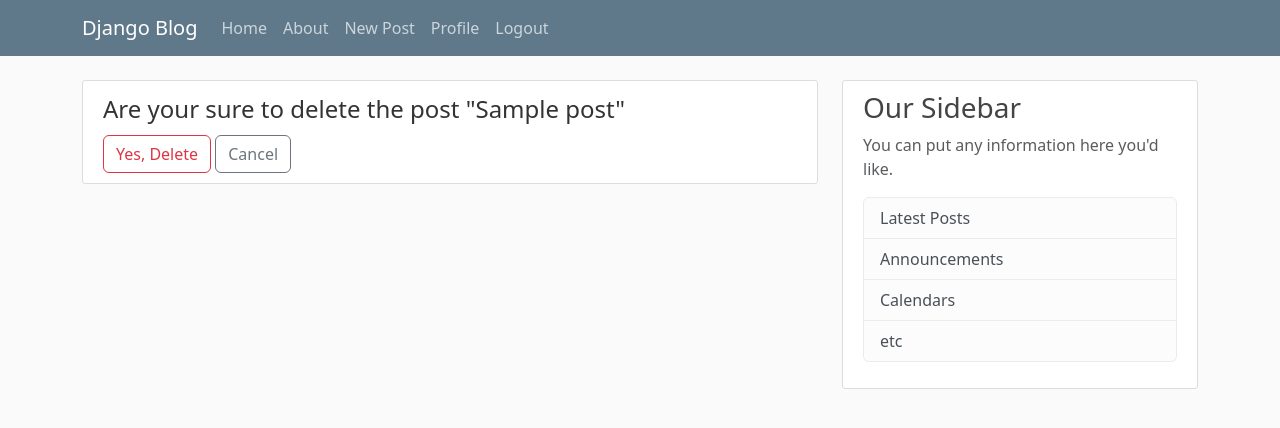
After one commit to Oyshik-ICT/PostForge, a Django app: page /post/1/delete in a window 1280 px wide. The commit adds this page. Shown: the top 428 px of the page. Run offline with Django 5.2, Linux system fonts and the light colour scheme; a user stored in the database is signed in; tables that the repository leaves empty hold one stand-in row (values such as "Sample post"); some libraries are stand-ins or nearby versions.

Commit message:
crud complete

```diff
--- a/blog/templates/blog/base.html
+++ b/blog/templates/blog/base.html
@@ -28,6 +28,7 @@
               <!-- Navbar Right Side -->
               <div class="navbar-nav">
                 {% if user.is_authenticated %}
+                  <a class="nav-item nav-link" href="{% url 'post-create'%}">New Post</a>
                   <a class="nav-item nav-link" href="{% url 'profile'%}">Profile</a>
                   <a class="nav-item nav-link" href="{% url 'logout'%}">Logout</a>
                 {% else %}
--- /dev/null
+++ b/blog/templates/blog/posts_confirm_delete.html
@@ -0,0 +1,17 @@
+{% extends "blog/base.html" %}
+{% load crispy_forms_tags%}
+
+{% block content%}
+    <div class="content-section">
+        <form method="POST">
+            {% csrf_token %}
+            <fieldset class="form-group">
+                <legend>Are your sure to delete the post "{{object.title}}"</legend>
+            </fieldset>
+            <div class="form-group">
+                <button class="btn btn-outline-danger" type="submit">Yes, Delete</button>
+                <a class="btn btn-outline-secondary" href="{%url 'post-detail' object.id%}">Cancel</a>
+            </div>
+        </form>
+    </div>
+{% endblock%}
--- a/blog/templates/blog/posts_detail.html
+++ b/blog/templates/blog/posts_detail.html
@@ -6,6 +6,12 @@
         <div class="article-metadata">
             <a class="mr-2" href="#">{{ object.author }}</a>
             <small class="text-muted">{{ object.date_posted|date:"F d, Y" }}</small>
+            {%if object.author == user %}
+                <div>
+                    <a class='btn btn-secondary btn-sm mt-1 mb-1'href="{% url 'post-update' object.id %}">Update</a>
+                    <a class='btn btn-danger btn-sm mt-1 mb-1'href="{% url 'post-delete' object.id %}">Delete</a>
+                </div>
+            {% endif %}
         </div>
         <h2 class="article-title">{{ object.title }}</a></h2>
         <p class="article-content">{{ object.content }}</p>
--- a/blog/urls.py
+++ b/blog/urls.py
@@ -4,6 +4,8 @@ from . import views
 urlpatterns = [
     path('', views.PostListView.as_view(), name = 'blog-home' ),
     path('post/<int:pk>/', views.PostDetailView.as_view(), name = 'post-detail'),
+    path('post/<int:pk>/update', views.PostUpdateView.as_view(), name = 'post-update'),
+    path('post/<int:pk>/delete', views.PostDeleteView.as_view(), name = 'post-delete'),
     path('post/new', views.PostCreateView.as_view(), name = 'post-create'),
     path('about/', views.about, name = 'blog-about' ),
 ]
--- a/blog/views.py
+++ b/blog/views.py
@@ -2,7 +2,8 @@ from django.forms import BaseModelForm
 from django.http import HttpResponse
 from django.shortcuts import render
 from .models import Posts
-from django.views.generic import ListView, DetailView, CreateView
+from django.views.generic import ListView, DetailView, CreateView, UpdateView, DeleteView
+from django.contrib.auth.mixins import LoginRequiredMixin, UserPassesTestMixin
 
 posts = Posts.objects.all()
 
@@ -18,7 +19,7 @@ class PostListView(ListView):
 class PostDetailView(DetailView):
     model = Posts
 
-class PostCreateView(CreateView):
+class PostCreateView(LoginRequiredMixin, CreateView):
     model = Posts
     fields = ['title', 'content']
 
@@ -26,5 +27,28 @@ class PostCreateView(CreateView):
         form.instance.author = self.request.user
         return super().form_valid(form)
 
+class PostUpdateView(LoginRequiredMixin, UserPassesTestMixin, UpdateView):
+    model = Posts
+    fields = ['title', 'content']
+
+    def test_func(self) -> bool | None:
+        post = self.get_object()
+
+        return self.request.user == post.author
+
+    def form_valid(self, form: BaseModelForm) -> HttpResponse:
+        form.instance.author = self.request.user
+        return super().form_valid(form)
+
+class PostDeleteView(LoginRequiredMixin, UserPassesTestMixin, DeleteView):
+    model = Posts
+    success_url = '/'
+
+    def test_func(self) -> bool | None:
+        post = self.get_object()
+
+        return self.request.user == post.author
+
+
 def about(request):
     return render(request, 'blog/about.html',{'title': 'About'})
--- a/user/views.py
+++ b/user/views.py
@@ -1,5 +1,4 @@
 from django.shortcuts import render, redirect
-from django.contrib.auth.forms import UserCreationForm
 from django.contrib import messages
 from .form import UserRegisterForm, UserUpdateForm, ProfileUpdateForm
 from django.contrib.auth import logout
```
